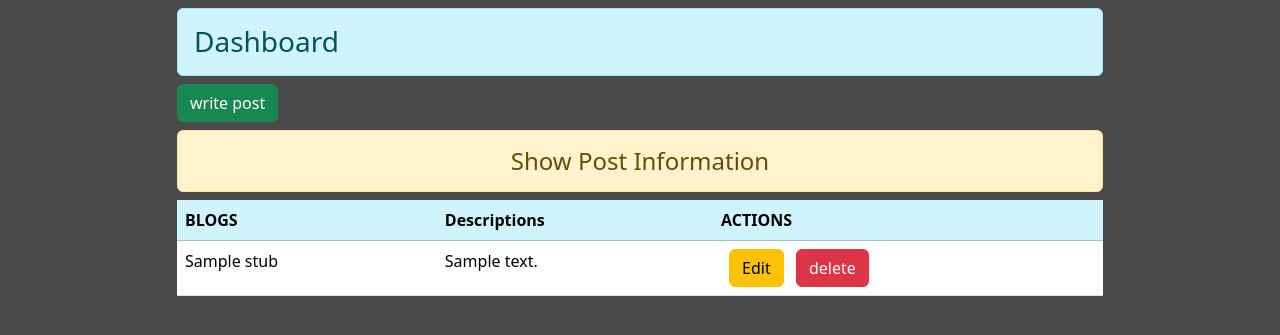
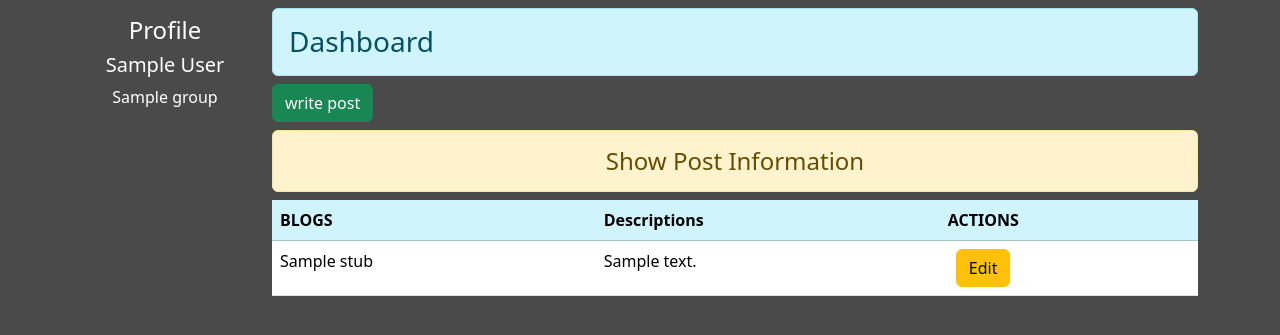
Before and after one commit to anonymousmani/miniblog, a Django app: template miniblog/blog/templates/blog/dashboard.html in a window 1280 px wide. Shown: the part 56-391 px from the top of the page. Run offline with Django 4.2, Linux system fonts and the light colour scheme; the template is opened without the code that fills it: most values are stand-ins (such as "Sample title", 1, 10 or a date in 2020); some libraries are stand-ins or nearby versions.

Commit message:
Update dashboard.html

```diff
--- a/miniblog/blog/templates/blog/dashboard.html
+++ b/miniblog/blog/templates/blog/dashboard.html
@@ -1,7 +1,19 @@
 {% extends 'blog/base.html' %}
 {% load static %}
+
+{% block side %}
+<div class='col-sm-2 text-white my-2 text-center'>
+  <h4 class="my-2">Profile</h4>
+  <h5>{{full_name}}</h5>
+  {% for group in groups %}
+    <p>{{group.name}}</p>
+  {% endfor %}
+</div>
+{% endblock side %}
+
+
 {% block content %}
-    <div class="col-sm-10 offset-1">
+    <div class="col-sm-10">
        <h3 class="my-2 alert alert-info">Dashboard</h3>
             <a href="{% url "newpost" %}" class=" btn btn-success">write post</a>
             <h4 class=" my-2 text-center alert alert-warning">Show Post Information</h4>
@@ -24,10 +36,12 @@
                                 {% csrf_token %}
                                 <input type="submit" class=" mx-2 btn btn-warning" value="Edit">
                               </form>
-                            <form action="{% url "deletedata" s.id %}" method="post" class="d-inline">
-                              {% csrf_token %}
-                              <input type="submit" class="btn btn-danger" value="delete">
-                            </form>
+                            {% if perms.blog.delete_post %}
+                              <form action="{% url "deletedata" s.id %}" method="post" class="d-inline">
+                                {% csrf_token %}
+                                <input type="submit" class="btn btn-danger" value="delete">
+                              </form>
+                            {% endif %}
                         </td>
                       </tr>
                       {% endfor %}
```
